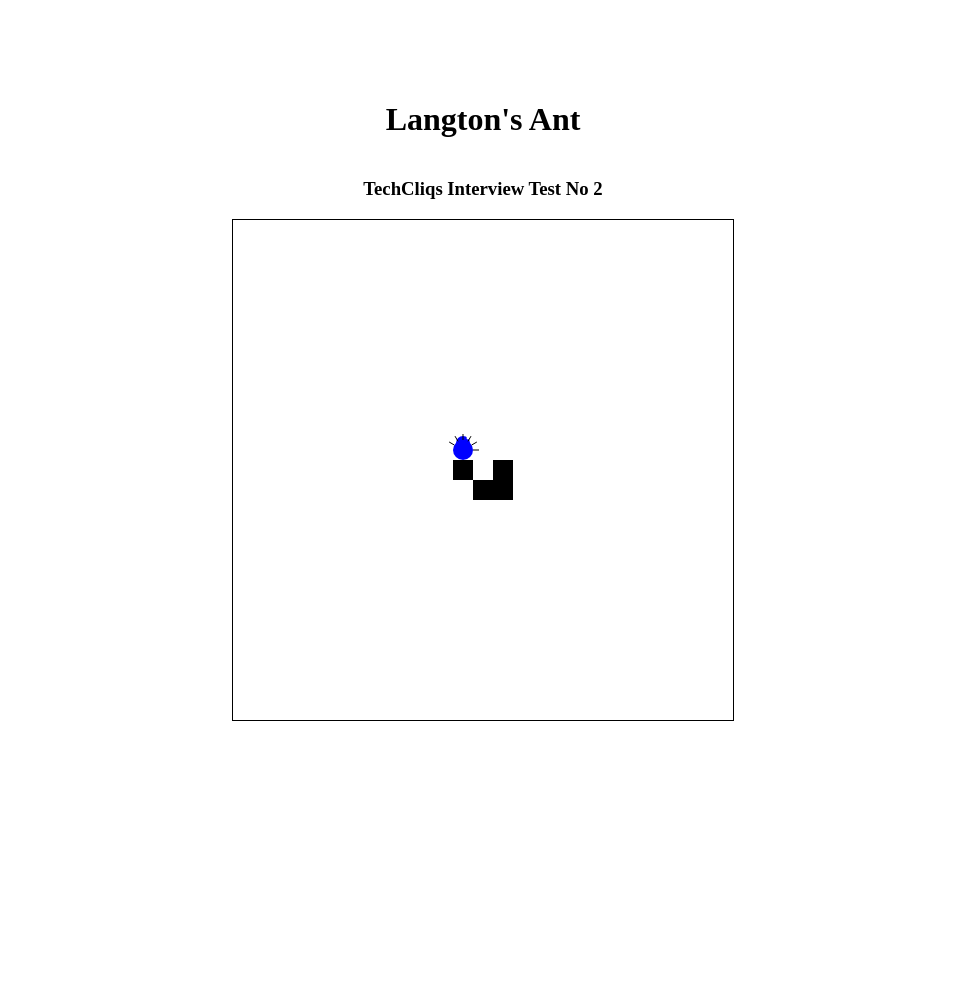
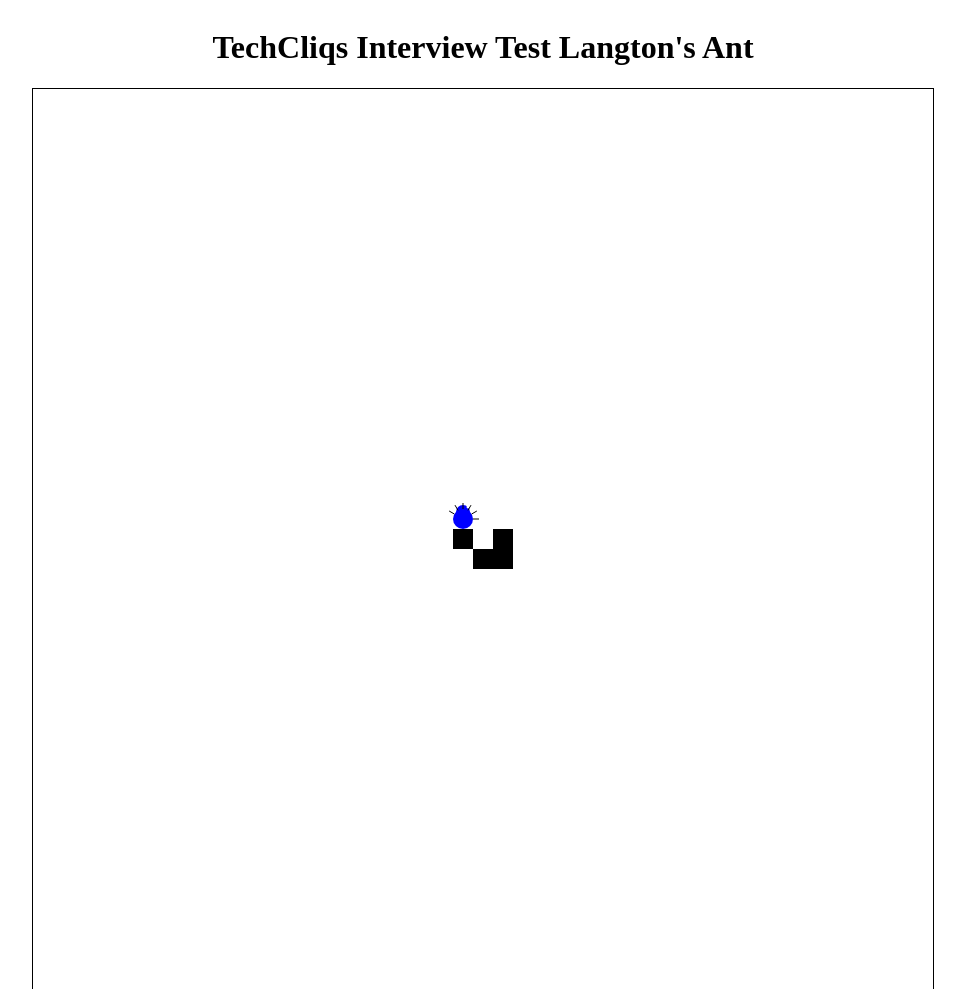
Before and after one commit to mahdisaikat/TechCliqsTest, a plain HTML site: page index.html in a window 1280 px wide. Shown: the top 989 px of the page, without its empty margins (157-1122 px from the left). Before the commit the page ends 800 px from the top, so only its background shows below. Drawn offline with Linux system fonts and the light colour scheme.

Commit message:
Update index.html

```diff
--- a/index.html
+++ b/index.html
@@ -1,59 +1,56 @@
 <!DOCTYPE html>
 <html lang="en">
-
 <head>
     <meta charset="UTF-8">
     <meta name="viewport" content="width=device-width, initial-scale=1.0">
+    <title>TechCliqs Interview Test Langton's Ant</title>
     <style>
         body {
             display: flex;
             flex-direction: column;
             align-items: center;
-            justify-content: center;
-            height: 100vh;
-            margin: 0;
-        }
-
-        canvas {
-            border: 1px solid #000;
         }
     </style>
-    <title>TechCliqs</title>
 </head>
-
 <body>
-    <h1>Langton's Ant</h1>
-    <h3>TechCliqs Interview Test No 2</h3>
-
-    <canvas id="antCanvas" width="500" height="500"></canvas>
+    <h1>TechCliqs Interview Test Langton's Ant</h1>
+    <canvas id="canvas" width="900" height="900" style="border: 1px solid #000;"></canvas>
 
     <script>
-        const canvas = document.getElementById('antCanvas');
+        // Set up canvas properties
+        const canvas = document.getElementById('canvas');
         const ctx = canvas.getContext('2d');
 
         const width = canvas.width;
         const height = canvas.height;
 
-        const gridSize = 20;
+        const gridSize = 20; // Size of each grid cell
         const rows = height / gridSize;
         const cols = width / gridSize;
-        const animationSpeed = 1000;
 
+        const animationSpeed = 1000; // Milliseconds between each step
+
+        // Initialize the grid and ant
         let grid = Array.from({ length: rows }, () => Array(cols).fill(0));
         let ant = { x: Math.floor(cols / 2), y: Math.floor(rows / 2), direction: 'up' };
 
+        // Function to turn the ant clockwise
         function turnClockwise() {
             const directions = ['up', 'right', 'down', 'left'];
             ant.direction = directions[(directions.indexOf(ant.direction) + 1) % 4];
         }
 
+        // Function to turn the ant counter-clockwise
         function turnCounterClockwise() {
             const directions = ['up', 'right', 'down', 'left'];
             ant.direction = directions[(directions.indexOf(ant.direction) - 1 + 4) % 4];
         }
 
+        // Function to move the ant forward and update the grid
         function moveForward() {
             const { x, y } = ant;
+
+            // Change direction and flip color based on the current cell color
             if (grid[y][x] === 0) {
                 turnClockwise();
                 grid[y][x] = 1;
@@ -62,6 +59,7 @@
                 grid[y][x] = 0;
             }
 
+            // Update ant position based on the current direction
             switch (ant.direction) {
                 case 'up':
                     ant.y = (ant.y - 1 + rows) % rows;
@@ -78,14 +76,15 @@
             }
         }
 
+        // Function to draw the ant on the canvas
         function drawAnt() {
             const { x, y } = ant;
             const centerX = x * gridSize + gridSize / 2;
             const centerY = y * gridSize + gridSize / 2;
             const bodySize = gridSize / 2;
 
+            // Translate and rotate the canvas to draw the ant
             ctx.translate(centerX, centerY);
-
             switch (ant.direction) {
                 case 'up':
                     ctx.rotate(0);
@@ -101,29 +100,33 @@
                     break;
             }
 
+            // Draw the ant's body
             ctx.beginPath();
             ctx.arc(0, 0, bodySize, 0, 2 * Math.PI);
-            ctx.fillStyle = '#00F';
+            ctx.fillStyle = '#00F'; // Blue color
             ctx.fill();
             ctx.closePath();
 
+            // Draw the ant's head
             const headSize = bodySize * 0.7;
             const headY = -bodySize * Math.sin(Math.PI / 4);
             ctx.beginPath();
             ctx.arc(0, headY, headSize, 0, 2 * Math.PI);
-            ctx.fillStyle = '#00F';
+            ctx.fillStyle = '#00F'; // Blue color
             ctx.fill();
             ctx.closePath();
 
+            // Draw the ant's eye
             const eyeSize = headSize * 0.2;
             const eyeX = headSize * Math.cos(Math.PI / 4);
             const eyeY = headY - headSize * Math.sin(Math.PI / 4);
             ctx.beginPath();
             ctx.arc(eyeX, eyeY, eyeSize, 0, 2 * Math.PI);
-            ctx.fillStyle = '#FFF';
+            ctx.fillStyle = '#FFF'; // White color
             ctx.fill();
             ctx.closePath();
 
+            // Draw the ant's legs
             const legLength = bodySize * 0.6;
             ctx.beginPath();
             for (let i = 0; i < 6; i++) {
@@ -135,37 +138,40 @@
                 ctx.moveTo(legStartX, legStartY);
                 ctx.lineTo(legEndX, legEndY);
             }
-            ctx.strokeStyle = '#000';
+            ctx.strokeStyle = '#000'; // Black color
             ctx.stroke();
             ctx.closePath();
 
+            // Reset the canvas transformation
             ctx.setTransform(1, 0, 0, 1, 0, 0);
         }
 
-
+        // Function to draw the grid on the canvas
         function drawGrid() {
             for (let y = 0; y < rows; y++) {
                 for (let x = 0; x < cols; x++) {
-                    ctx.fillStyle = grid[y][x] === 1 ? '#000' : '#fff';
+                    ctx.fillStyle = grid[y][x] === 1 ? '#000' : '#fff'; // Black or white color
                     ctx.fillRect(x * gridSize, y * gridSize, gridSize, gridSize);
                 }
             }
         }
 
+        // Function to draw both the grid and the ant on the canvas
         function draw() {
             ctx.clearRect(0, 0, width, height);
             drawGrid();
             drawAnt();
         }
 
+        // Function for the animation loop
         function animate() {
-            moveForward();
-            draw();
-            setTimeout(() => requestAnimationFrame(animate), animationSpeed);
+            moveForward(); // Move the ant and update the grid
+            draw(); // Draw the updated grid and ant
+            setTimeout(() => requestAnimationFrame(animate), animationSpeed); // Continue the animation
         }
 
+        // Start the animation loop
         animate();
     </script>
 </body>
-
 </html>
```
